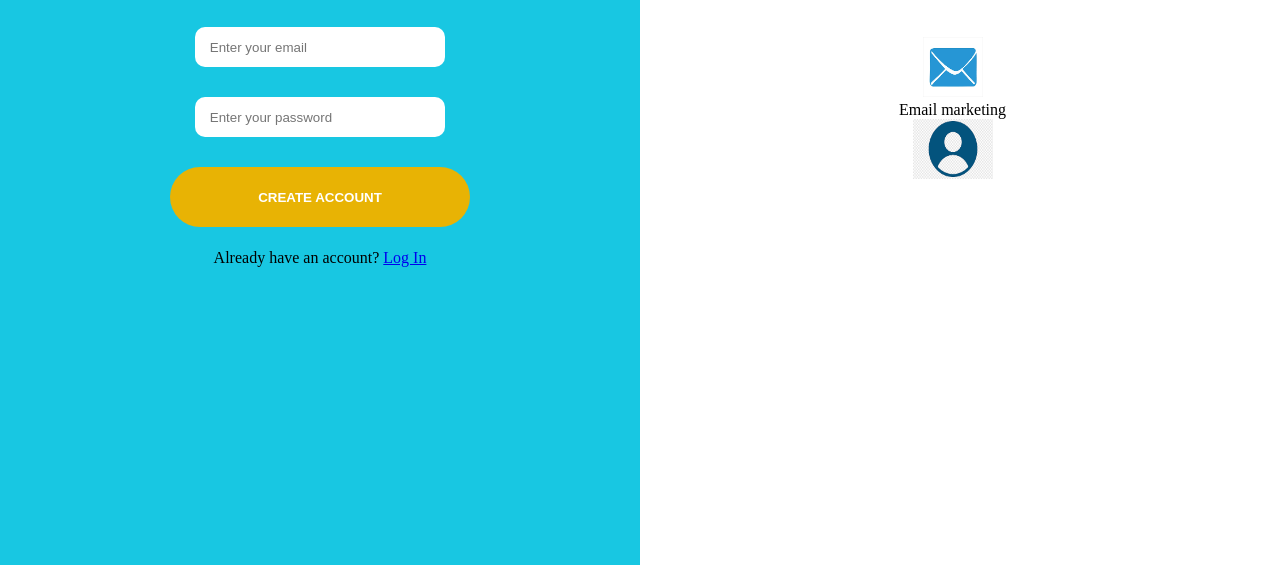
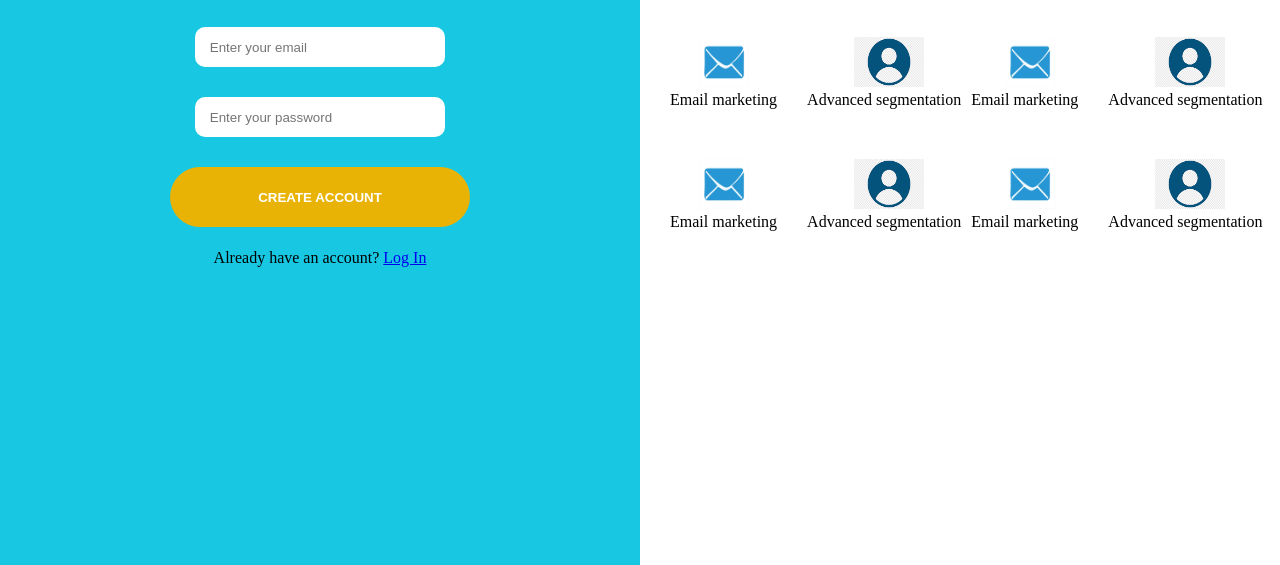
Before and after one commit to Alaa-AlBanna/CPS, a plain HTML site: page index.html in a window 1280 px wide. Shown: the part 235-800 px from the top of the page. Drawn offline with Linux system fonts and the light colour scheme.

Commit message:
added pictures with text and organized

```diff
--- a/index.html
+++ b/index.html
@@ -53,11 +53,14 @@
             margin-top: 50px;
             text-align: center;
         }
+
         .pictures {
             display: flex;
-            flex-direction: column;
+            flex-direction: row;
             margin-top: 50px;
-            margin-right: 15px;
+            align-items: center;
+            margin-left: 30px;
+            flex-wrap: wrap;
         }
     </style>
     <title>Alaa Al Banna</title>
@@ -99,21 +102,50 @@
         </div>
     </div>
     <div class="object2">
-            <div>
         <div id="title2">
             <p>
-                    <h1 style="font-family: Cambria, Cochin, Georgia, Times, 'Times New Roman', serif;">Email <h1 style="background-color: rgb(254, 254, 95); margin-left: 170px; margin-right: 170px; font-family: Cambria, Cochin, Georgia, Times, 'Times New Roman', serif;">marketing platform</h1> <h1 style="font-family: Cambria, Cochin, Georgia, Times, 'Times New Roman', serif;">to grow your business!</h1>
+            <h1 style="font-family: Cambria, Cochin, Georgia, Times, 'Times New Roman', serif;">Email <h1
+                    style="background-color: rgb(254, 254, 95); margin-left: 170px; margin-right: 170px; font-family: Cambria, Cochin, Georgia, Times, 'Times New Roman', serif;">
+                    marketing platform</h1>
+                <h1 style="font-family: Cambria, Cochin, Georgia, Times, 'Times New Roman', serif;">to grow your
+                    business!</h1>
                 </p>
         </div>
-                <div class="pictures" style="margin-top: 50px; margin-right: 15px;">
-                    <div>
+
+        <div class="pictures" style="margin-top: 50px;">
             <div id="picmail">
-                            <img src="blue mail.png" alt="mail" style="width: 60px; height: 60px;"><br>Email marketing
+                <img src="blue mail.png" alt="mail" style="width: 50px; height: 50px;"><br> <p style="margin-bottom: 50px;">Email marketing</p>
             </div>
             <div>
-                            <img src="profilepic.png" alt="profile" style="background-blend-mode:darken; height: 60px; width: 80px;">
+                <img src="profilepic.png" alt="profile"
+                    style="background-blend-mode:darken; height: 50px; width: 70px; margin-left: 40px;"><br>
+                <p style="margin-left:30px; margin-bottom: 50px;">Advanced segmentation</p>
             </div>
+         <div id="picmail">
+                <img src="blue mail.png" alt="mail" style="width: 50px; height: 50px; margin-left: 20px;"><br><p style="margin-left: 10px; margin-bottom: 50px;">Email marketing</p>
             </div>
+            <div>
+                <img src="profilepic.png" alt="profile"
+                    style="background-blend-mode:darken; height: 50px; width: 70px; margin-left: 40px;"><br>
+                <p style="margin-left:30px; margin-bottom: 50px;">Advanced segmentation</p>
+            </div>
+                       <div id="picmail">
+                <img src="blue mail.png" alt="mail" style="width: 50px; height: 50px;"><br> Email marketing
+            </div>
+            <div>
+                <img src="profilepic.png" alt="profile"
+                    style="background-blend-mode:darken; height: 50px; width: 70px; margin-left: 40px;"><br>
+                <p style="margin-left:30px;">Advanced segmentation</p>
+            </div>
+         <div id="picmail">
+                <img src="blue mail.png" alt="mail" style="width: 50px; height: 50px; margin-left: 20px;"><br><p style="margin-left:10px ;"> Email marketing</p>
+            </div>
+            <div>
+                <img src="profilepic.png" alt="profile"
+                    style="background-blend-mode:darken; height: 50px; width: 70px; margin-left: 40px;"><br>
+                <p style="margin-left:30px;">Advanced segmentation</p>
+            </div>
+
 
         </div>
     </div>
```
Lines whose indentation alone changed are shown as unchanged.
